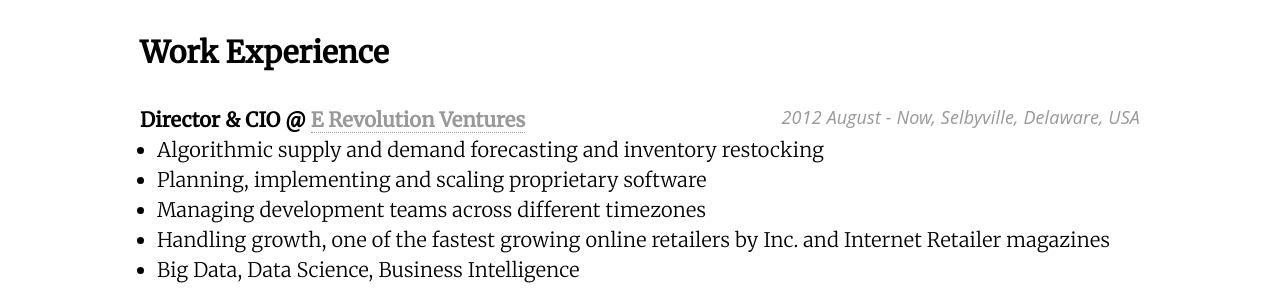
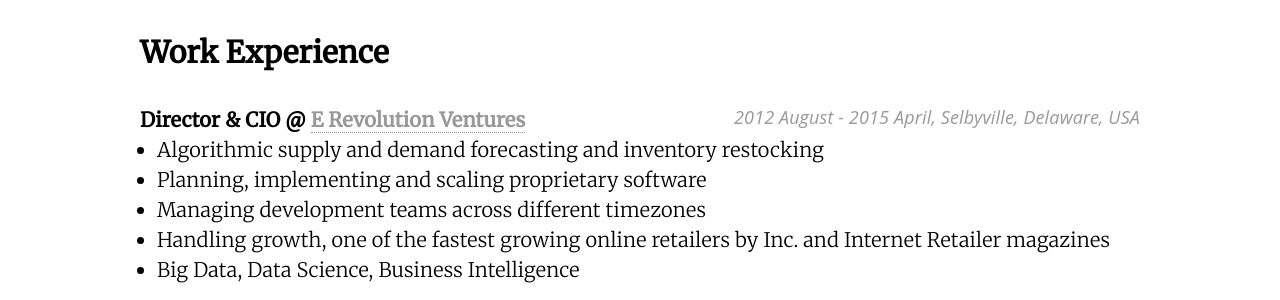
Before and after one commit to juokaz/juokaz.com, a Jekyll site: the page built from cv.html, in a window 1280 px wide and 900 px high. Shown: the part 226-526 px from the top of the window. Built offline with Jekyll 4.4.1, drawn with Linux system fonts in a browser that asks for light colours.

Commit message:
No longer working at erev

```diff
--- a/cv.html
+++ b/cv.html
@@ -19,7 +19,7 @@ title: Curriculum vitae
 
 <h2>Work Experience</h2>
 
-<h3 class="margin-top">Director & CIO @ <a href="http://www.erevolutionventures.com/">E Revolution Ventures</a><span>2012 August - Now, Selbyville, Delaware, USA</span></h3>
+<h3 class="margin-top">Director & CIO @ <a href="http://www.erevolutionventures.com/">E Revolution Ventures</a><span>2012 August - 2015 April, Selbyville, Delaware, USA</span></h3>
 <ul>
     <li>Algorithmic supply and demand forecasting and inventory restocking</li>
     <li>Planning, implementing and scaling proprietary software</li>
```
